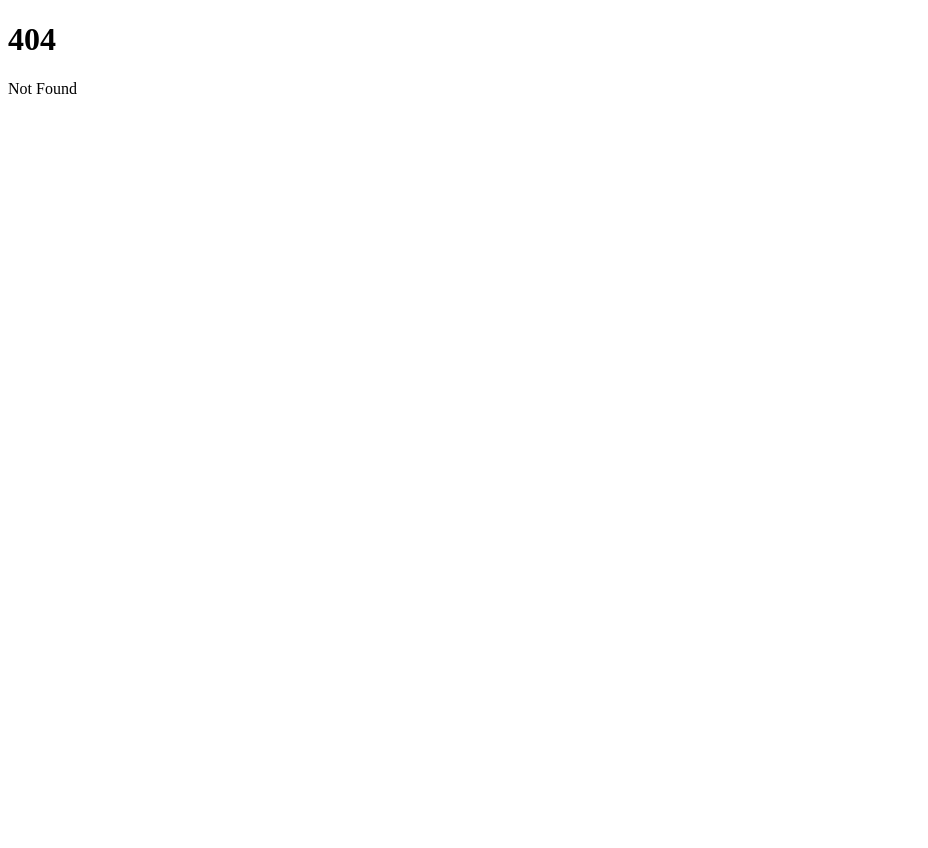
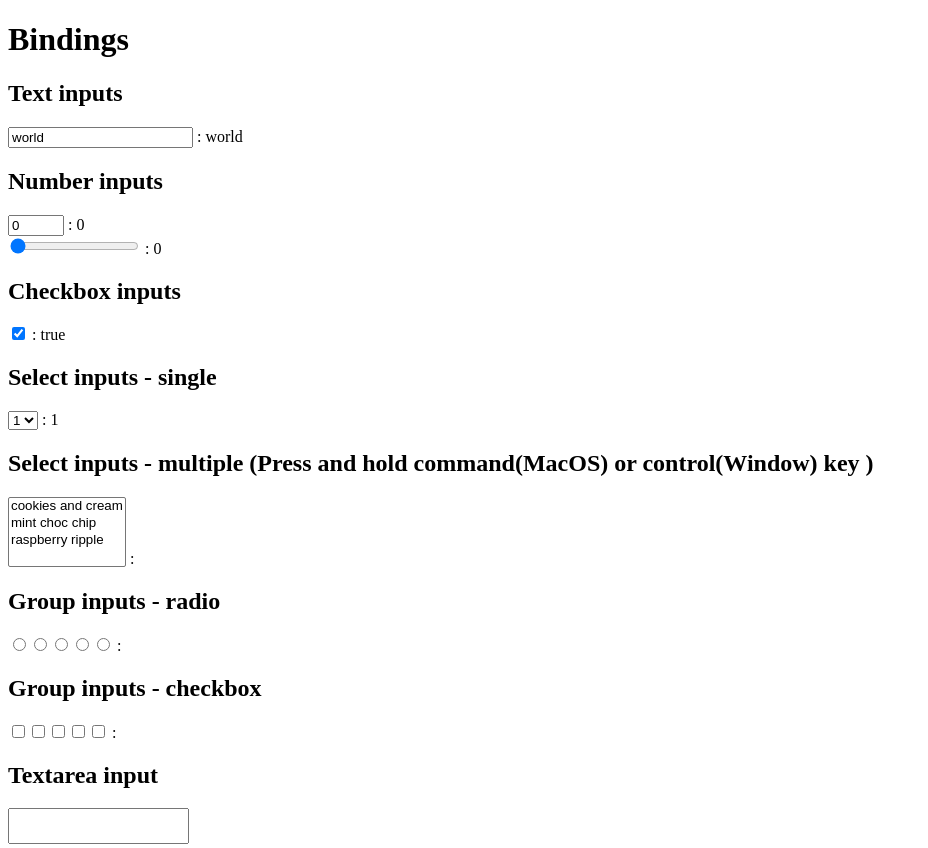
Before and after one commit to dante01yoon/svelte-tutorial, a SvelteKit app: page /binding in a window 1280 px wide. Before the commit this address had no page. Shown: the top 848 px of the page, without its empty margins (0-928 px from the left). Before the commit the page ends 800 px from the top, so only its background shows below. Built offline with nearby package versions, Linux system fonts and the light colour scheme.

Commit message:
feat: add bindings

```diff
--- a/src/routes/+page.svelte
+++ b/src/routes/+page.svelte
@@ -1,5 +1,5 @@
 <script>
-	const links = ['logic-key', 'logic-await', 'event-handler'];
+	const links = ['logic-key', 'logic-await', 'event-handler', 'binding'];
 </script>
 
 <title>svelte tutorial</title>
--- /dev/null
+++ b/src/routes/binding/+page.svelte
@@ -0,0 +1,104 @@
+<script>
+	let name = 'world';
+	let a = 0;
+	let b = 0;
+	let yes = true;
+	/** @type {string} */
+	let answer;
+	const options = ['1', '2', '3', '4'];
+	/** @type {number}*/
+	let scoop;
+	let scoops = ['vanilla', 'strawberry', 'cherry', 'chocolate', 'almond'];
+	/** @type {string[]} */
+	let basket = [];
+	/** @type {string[]} */
+	let flavors = [];
+	/** @type {string} */
+	let texts;
+</script>
+
+<main>
+	<h1>Bindings</h1>
+	<section>
+		<article>
+			<h2>Text inputs</h2>
+			<div>
+				<input bind:value={name} name={'bind value'} />
+				<span>: {name}</span>
+			</div>
+		</article>
+		<article>
+			<h2>Number inputs</h2>
+			<div>
+				<label>
+					<div>
+						<input type="number" bind:value={a} min="0" max="10" />
+						<span>: {a}</span>
+					</div>
+					<div>
+						<input type="range" bind:value={b} min="0" max="100" />
+						<span>: {b}</span>
+					</div>
+				</label>
+			</div>
+		</article>
+		<article>
+			<h2>Checkbox inputs</h2>
+			<div>
+				<input bind:checked={yes} name={'checke box'} type="checkbox" />
+				<span>: {yes}</span>
+			</div>
+		</article>
+		<article>
+			<h2>Select inputs - single</h2>
+			<div>
+				<select bind:value={answer} on:change={(e) => (answer = e.currentTarget.value)}>
+					{#each options as option (option)}
+						<option value={option}>{option}</option>
+					{/each}
+				</select>
+				<span>: {answer}</span>
+			</div>
+		</article>
+		<article>
+			<h2>Select inputs - multiple (Press and hold command(MacOS) or control(Window) key )</h2>
+			<div>
+				<select multiple bind:value={flavors}>
+					{#each ['cookies and cream', 'mint choc chip', 'raspberry ripple'] as flavor (flavor)}
+						<option>{flavor}</option>
+					{/each}
+				</select>
+				<span>: {flavors}</span>
+			</div>
+		</article>
+		<article>
+			<h2>Group inputs - radio</h2>
+			<div>
+				{#each scoops as scoop (scoop)}
+					<input type="radio" name="scoops" value={scoop} bind:group={basket} />
+				{/each}
+				<span>: {basket}</span>
+			</div>
+		</article>
+		<article>
+			<h2>Group inputs - checkbox</h2>
+			<div>
+				{#each scoops as scoop (scoop)}
+					<input type="checkbox" name="scoops checkbox" value={scoop} bind:group={basket} />
+				{/each}
+				<span>: {basket}</span>
+			</div>
+		</article>
+		<article>
+			<h2>Textarea input</h2>
+			<textarea bind:value={texts} />
+		</article>
+	</section>
+</main>
+
+<style>
+	textarea {
+		flex: 1;
+		resize: none;
+	}
+</style>
```
Also changed, not shown: src/routes/event-handler/+page.svelte (+7 -2 lines).
